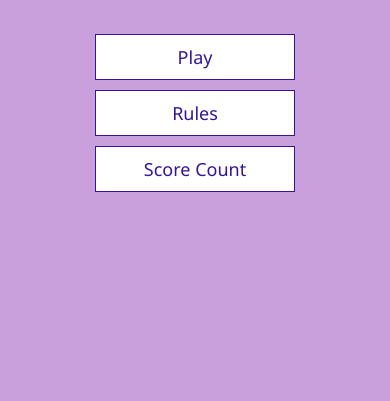
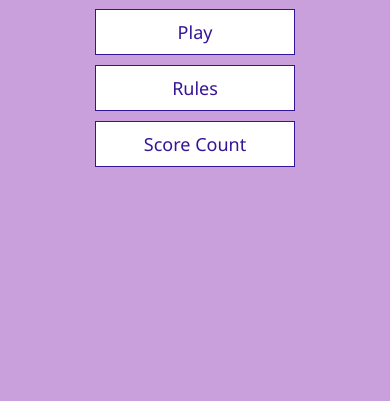
Before and after one commit to Dinzelflash/tasks, a plain HTML site: page quiz app/index.html in a window 390 px wide. Shown: the part 443-844 px from the top of the page. Drawn offline with Linux system fonts and the light colour scheme.

Commit message:
Add files via upload

```diff
--- a/quiz app/style.css
+++ b/quiz app/style.css
@@ -109,11 +109,11 @@ li{
     transform:none;
 }
 
-@media (max-width:520px){
+@media screen and (max-width:520px){
    .container{
 
     width: 100%;
      overflow: scroll;
-     padding-top: 10rem;
+     padding-top: 5rem;
    }
 }
```
